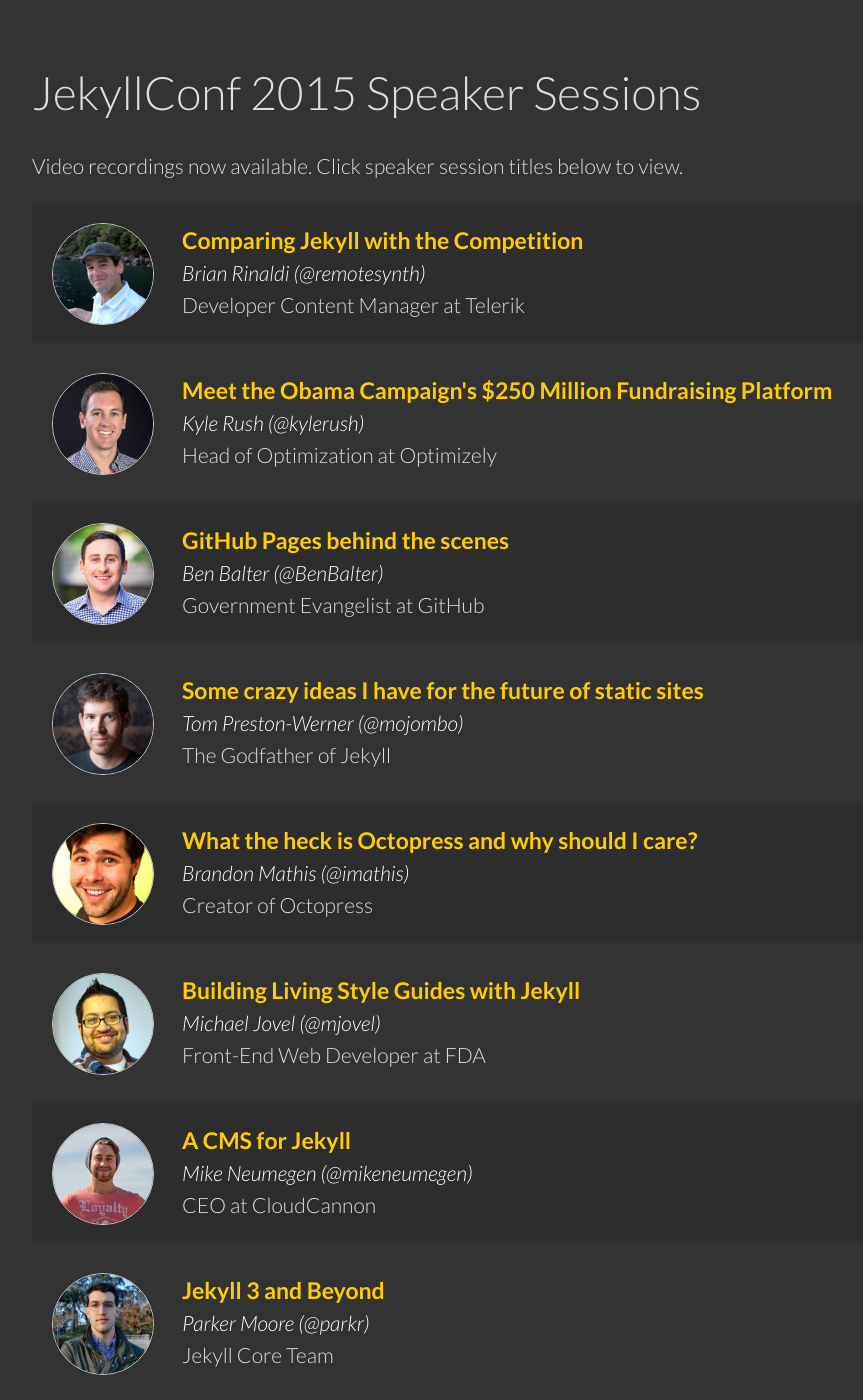
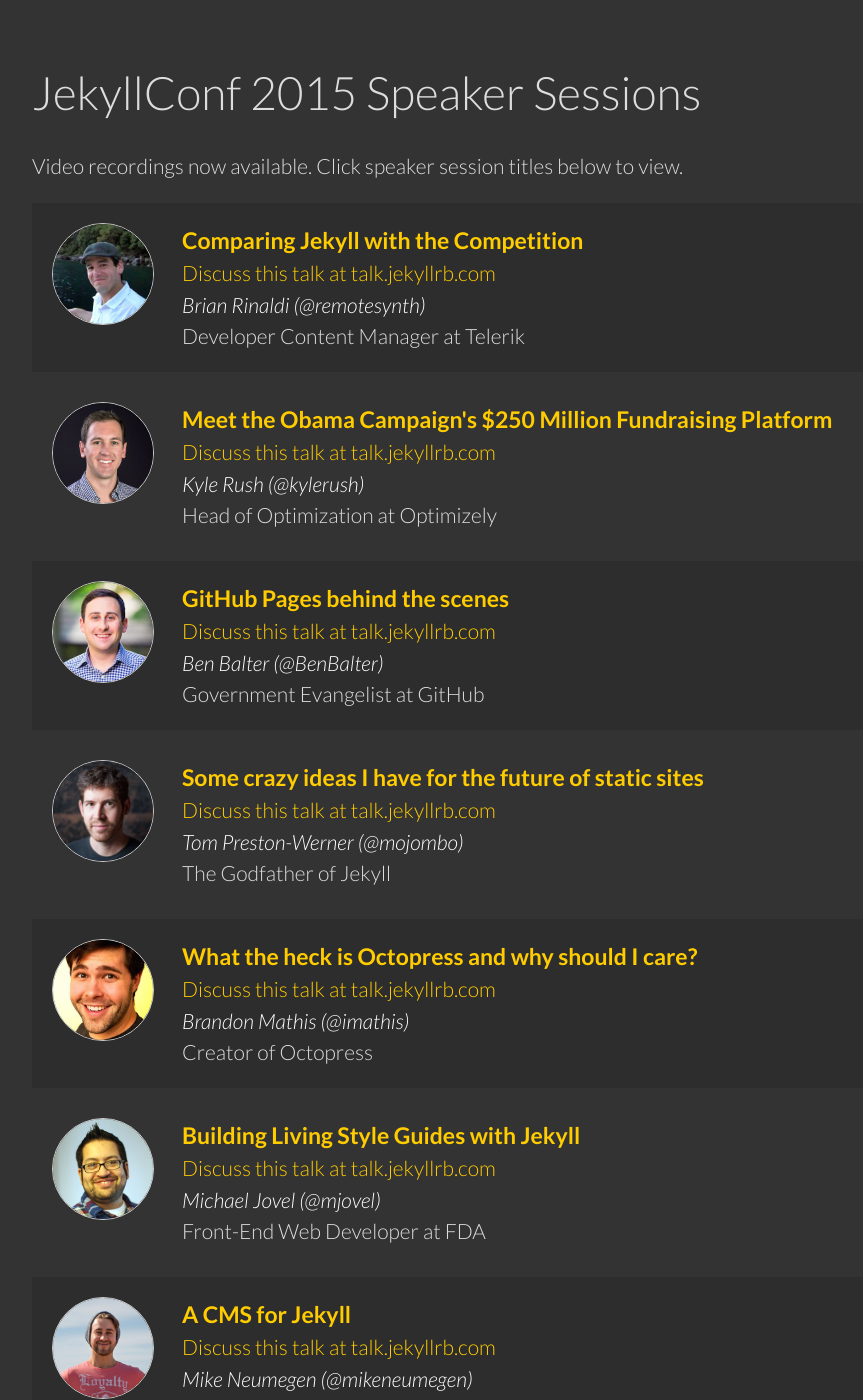
Before and after one commit to CloudCannon/JekyllConf, a Jekyll site: the page built from index.html, in a window 1280 px wide and 1400 px high, scrolled down 590 px. Shown: the whole window, without its empty margins (108-971 px from the left). Built offline with Jekyll 4.4.1, drawn with Linux system fonts in a browser that asks for light colours; nearby versions of some CDN libraries; comment, search, counter and statistics services are not loaded; some of the changed text lies outside the part shown.

Commit message:
Updated 'index.html' via CloudCannon

```diff
--- a/index.html
+++ b/index.html
@@ -20,6 +20,7 @@
 					</div>
 					<div class="schedule_description">
 						<h3><a href="#" data-video-id="{{speaker.youtube_id}}">{{speaker.topic}}</a></h3>
+						<p><a href="{{speaker.discussion_forum}}">Discuss this talk at talk.jekyllrb.com</a> </p>
 						<p><a class="speaker_name" target="_blank" href="https://twitter.com/{{ speaker.twitter_handle }}"><em>{{ speaker.name }} (@{{speaker.twitter_handle}})</em></a>
 						<br>
 						{{ speaker.title }} </p>
```
